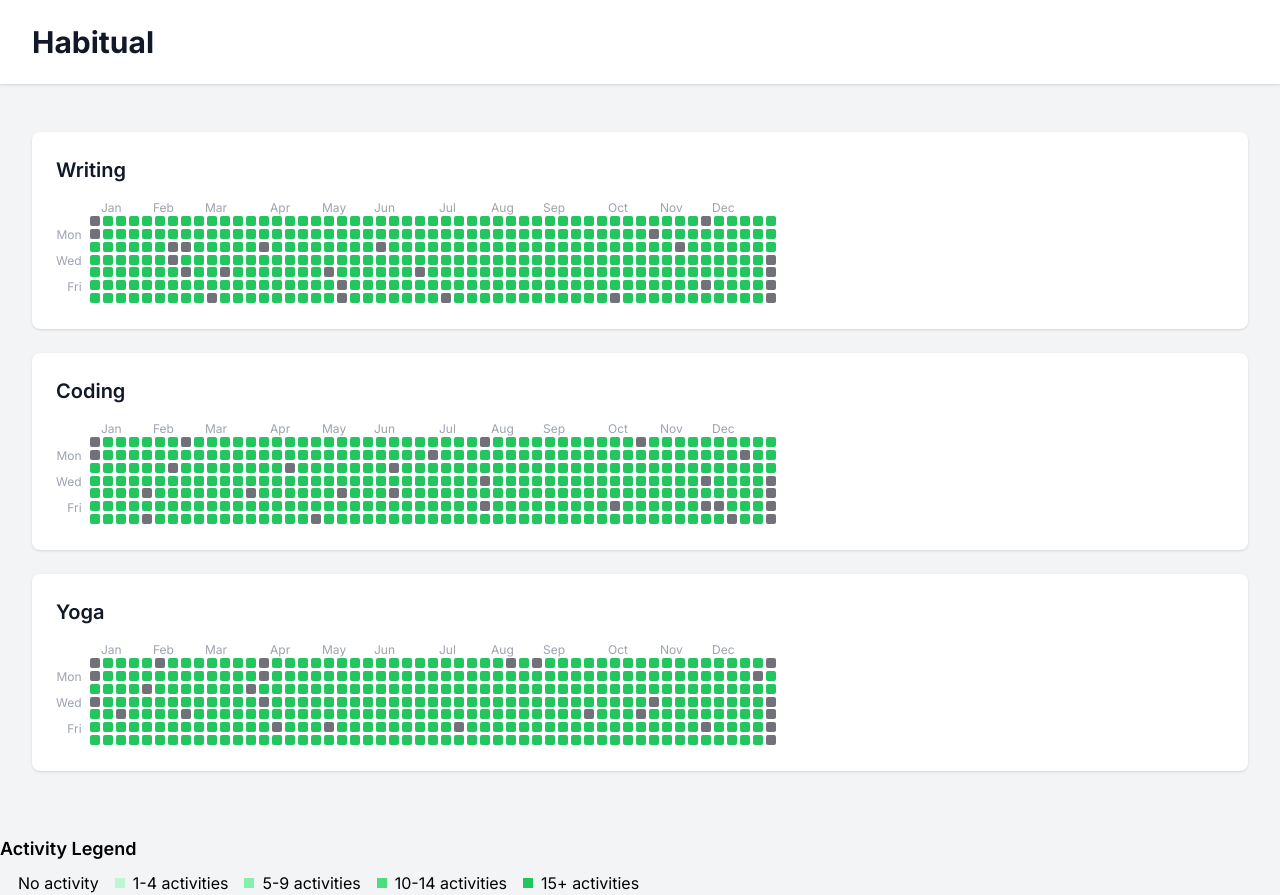
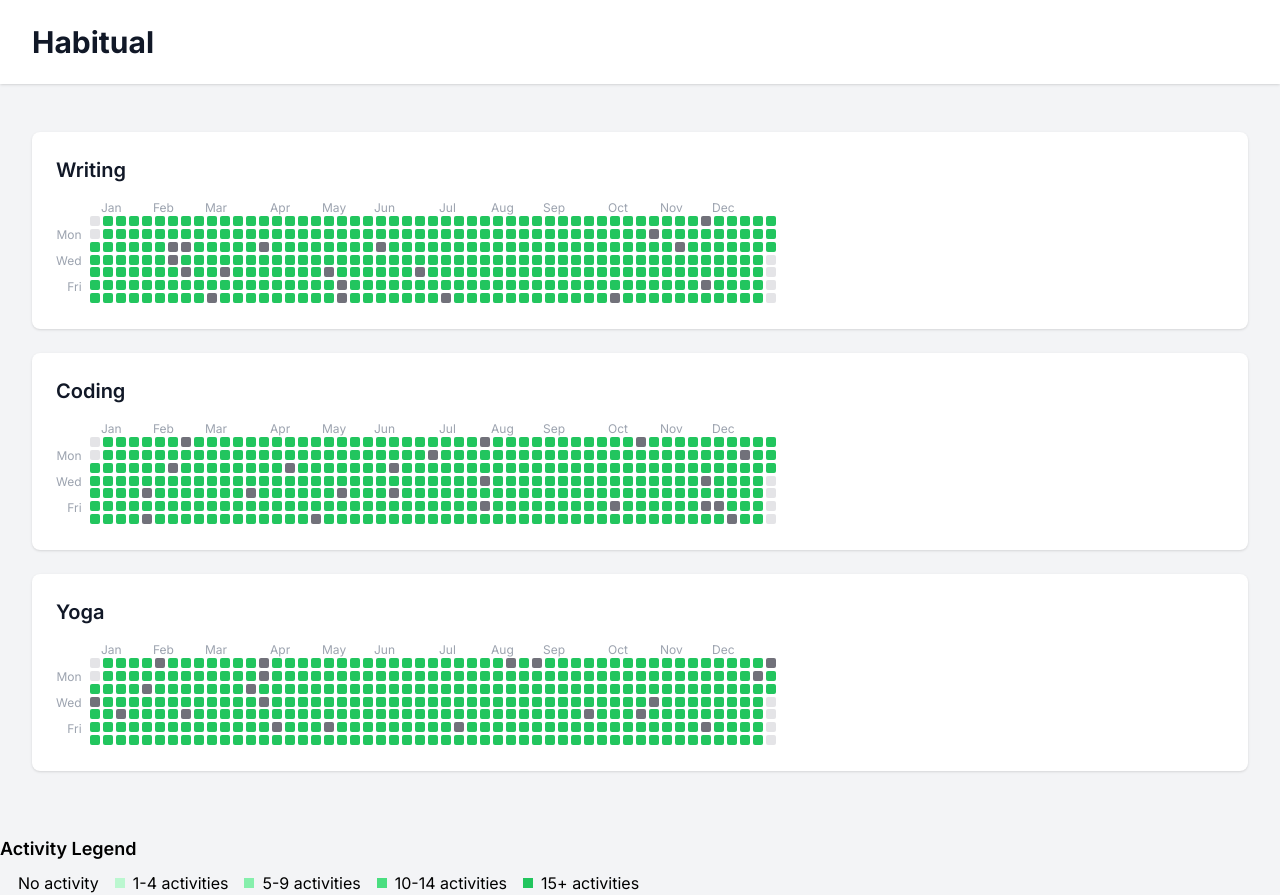
Before and after one commit to mgrauer/habitual, a Next.js app: page / in a window 1280 px wide. Built offline with nearby package versions, Linux system fonts and the light colour scheme.

Commit message:
Display separate color for non-current year

```diff
--- a/components/YearCalendar.tsx
+++ b/components/YearCalendar.tsx
@@ -22,8 +22,10 @@ interface YearCalendarProps {
   displayedDayLabels: ("Mon" | "Tue" | "Wed" | "Thu" | "Fri" | "Sat" | "Sun")[]
 }
 
-const getColorForActivity = (count: number): string => {
-   if (count === 0) return "bg-zinc-500"
+const getColorForActivity = (count: number, date: Date, year: number): string => {
+  const isCurrentYear = date.getFullYear() === year
+  if (!isCurrentYear) return "bg-zinc-200"
+  if (count === 0) return "bg-zinc-500"
    else return "bg-green-500"
 }
 
@@ -99,7 +101,7 @@ export const YearCalendar: React.FC<YearCalendarProps> = ({ year, habit, activit
                     return (
                       <div
                         key={dateString}
-                        className={`day-cell w-[10px] h-[10px] rounded-sm ${getColorForActivity(activityCount)}`}
+                        className={`day-cell w-[10px] h-[10px] rounded-sm ${getColorForActivity(activityCount, day, year)}`}
                         title={`${format(day, "MMMM d, yyyy")}: ${activityCount} activities`}
                       />
                     )
```
